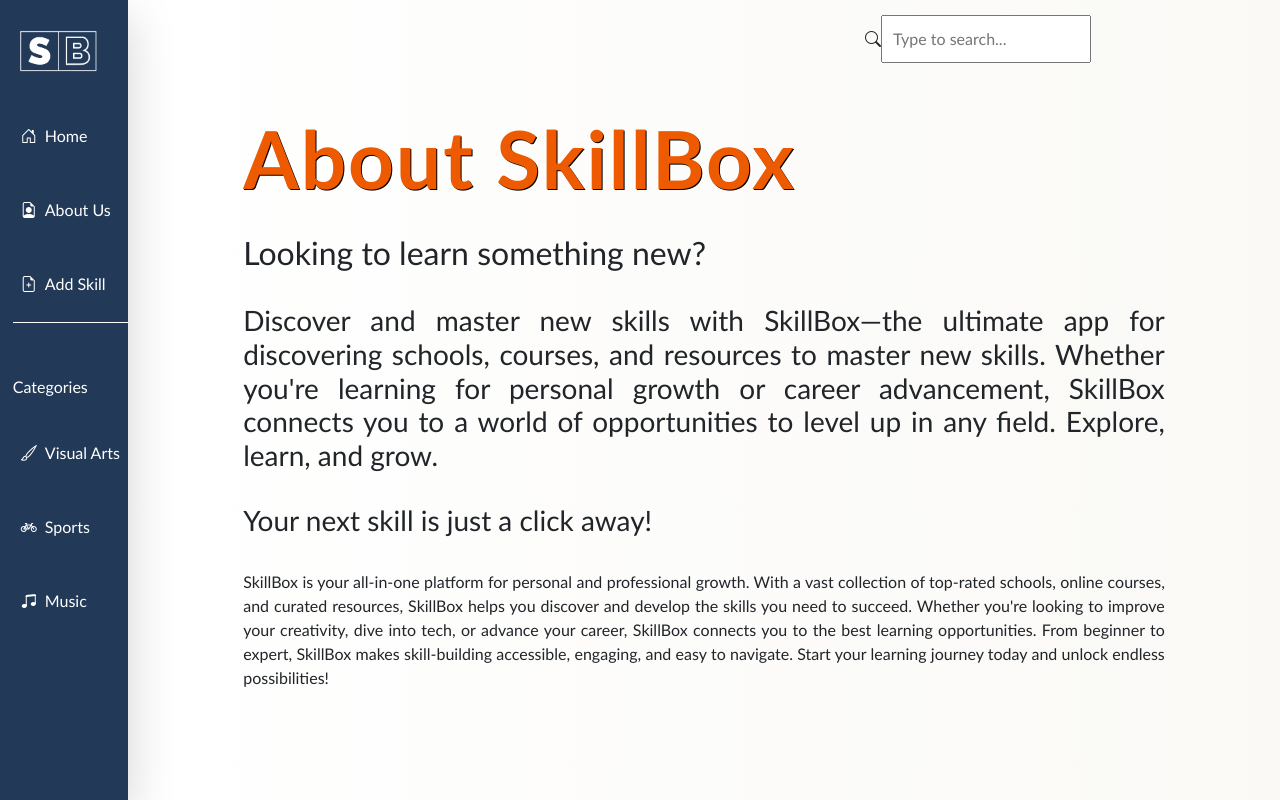
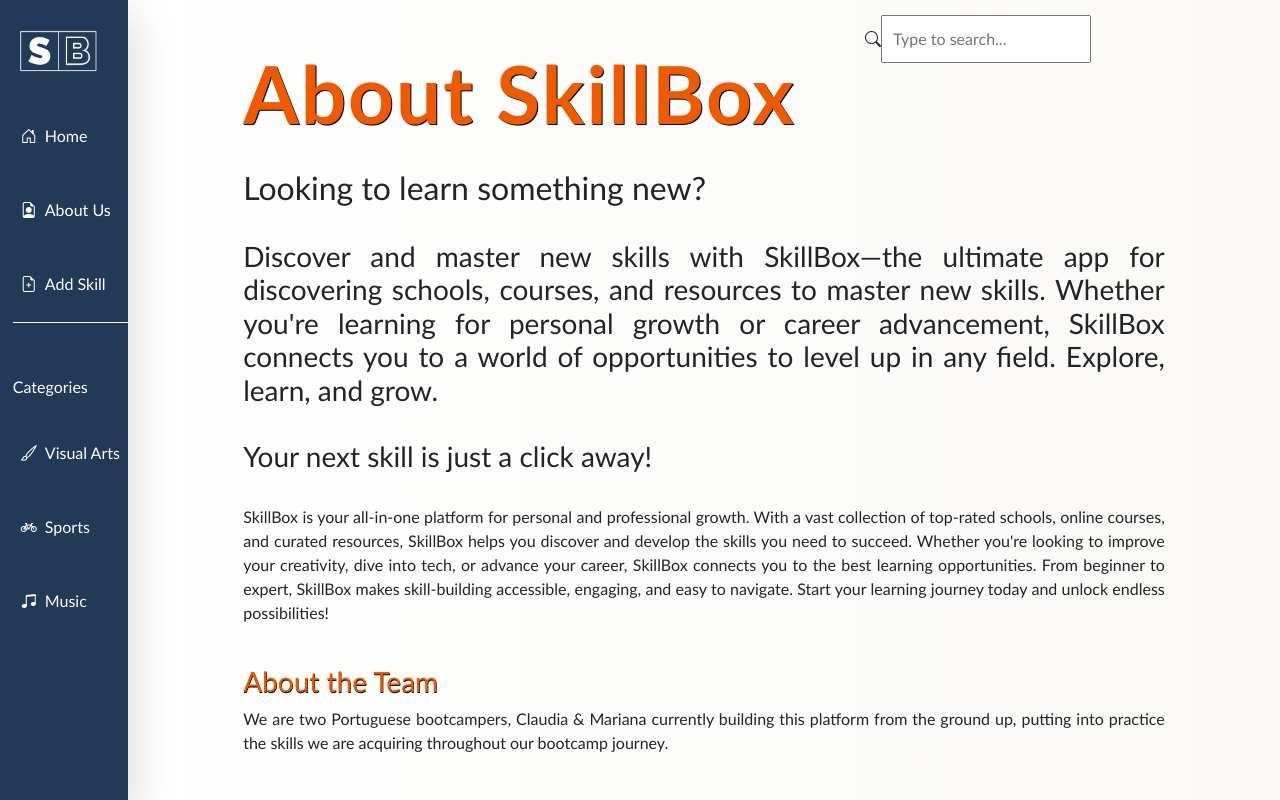
Before and after one commit to New-Skill-App/New-skill-app-2, a React (Vite) app: page /about-page in a window 1280 px wide. Shown: the top 800 px of the page. Built offline with nearby package versions, Linux system fonts and the light colour scheme.

Commit message:
clean up files

```diff
--- a/src/components/bars/Header.jsx
+++ b/src/components/bars/Header.jsx
@@ -3,7 +3,7 @@ function Header() {
   return (
     <div className="header-container flex-row">
       <div className="search-bar">
-      <i class="bi bi-search"></i>
+        <i class="bi bi-search"></i>
         <input type="search" placeholder="Type to search..." />
       </div>
     </div>
--- a/src/components/functionalities/AddSkillPage.jsx
+++ b/src/components/functionalities/AddSkillPage.jsx
@@ -55,7 +55,7 @@ function AddSkillPage({ dataLink }) {
         axios.post(`${apiEndpoint}.json`, newSkill)
             .then(response => {
                 console.log(response);
-            // Redirect based on category or to a specific page
+                // Redirect based on category
                 navigate(`/${selectedCategory.replace(" ", "-").toLowerCase()}-page`);
             })
             .catch(e => console.log("Error creating a new skill...", e));
--- a/src/components/functionalities/EditSkillPage.jsx
+++ b/src/components/functionalities/EditSkillPage.jsx
@@ -144,9 +144,9 @@ function EditSkillPage({ dataLink }) {
                                 </div>
                             ))}
                             <div className="add-btn-container">
-                            <button type="button" onClick={addResource} className="add-btn btn btn-outline-secondary mt-2">
-                                Add Resource
-                            </button>
+                                <button type="button" onClick={addResource} className="add-btn btn btn-outline-secondary mt-2">
+                                    Add Resource
+                                </button>
                             </div>
 
                         </div>
--- a/src/components/pages/AboutPage.jsx
+++ b/src/components/pages/AboutPage.jsx
@@ -16,6 +16,10 @@ function AboutPage() {
           <p>
             SkillBox is your all-in-one platform for personal and professional growth. With a vast collection of top-rated schools, online courses, and curated resources, SkillBox helps you discover and develop the skills you need to succeed. Whether you're looking to improve your creativity, dive into tech, or advance your career, SkillBox connects you to the best learning opportunities. From beginner to expert, SkillBox makes skill-building accessible, engaging, and easy to navigate. Start your learning journey today and unlock endless possibilities!
           </p>
+          <br></br>
+          <h3 className="about-team">About the Team</h3>
+          <p>We are two Portuguese bootcampers, Claudia & Mariana currently building this platform from the ground up, putting into practice the skills we are acquiring throughout our bootcamp journey.</p>
+
 
         </div>
       </div>
--- a/src/components/pages/SkillDetailsPage.jsx
+++ b/src/components/pages/SkillDetailsPage.jsx
@@ -71,8 +71,8 @@ function SkillDetailsPage({ dataLink, basePath }) {
                         )}
                         <div className="d-flex justify-content-center">
                             <Link to={`${basePath}/skills/${skillId}/edit`}>
-                            <div className="edit-btn-container">
-                                <button className="edit-btn btn btn-dark btn-lg m-2">Edit</button>
+                                <div className="edit-btn-container">
+                                    <button className="edit-btn btn btn-dark btn-lg m-2">Edit</button>
                                 </div>
                             </Link>
                         </div>
--- a/src/index.css
+++ b/src/index.css
@@ -259,6 +259,11 @@ h3 {
 
 .about-text {
   text-align: justify;
+}
+
+.about-team {
+  color: #ED5A00;
+  text-shadow: .5px .5px black;
 }
 
 
```
Also changed, not shown: src/components/pages/HomePage.jsx (+0 -16 lines), src/components/pages/SkillsList.jsx (+5 -5 lines), src/components/bars/Footer.jsx (indentation only). Lines whose indentation alone changed are shown as unchanged.
